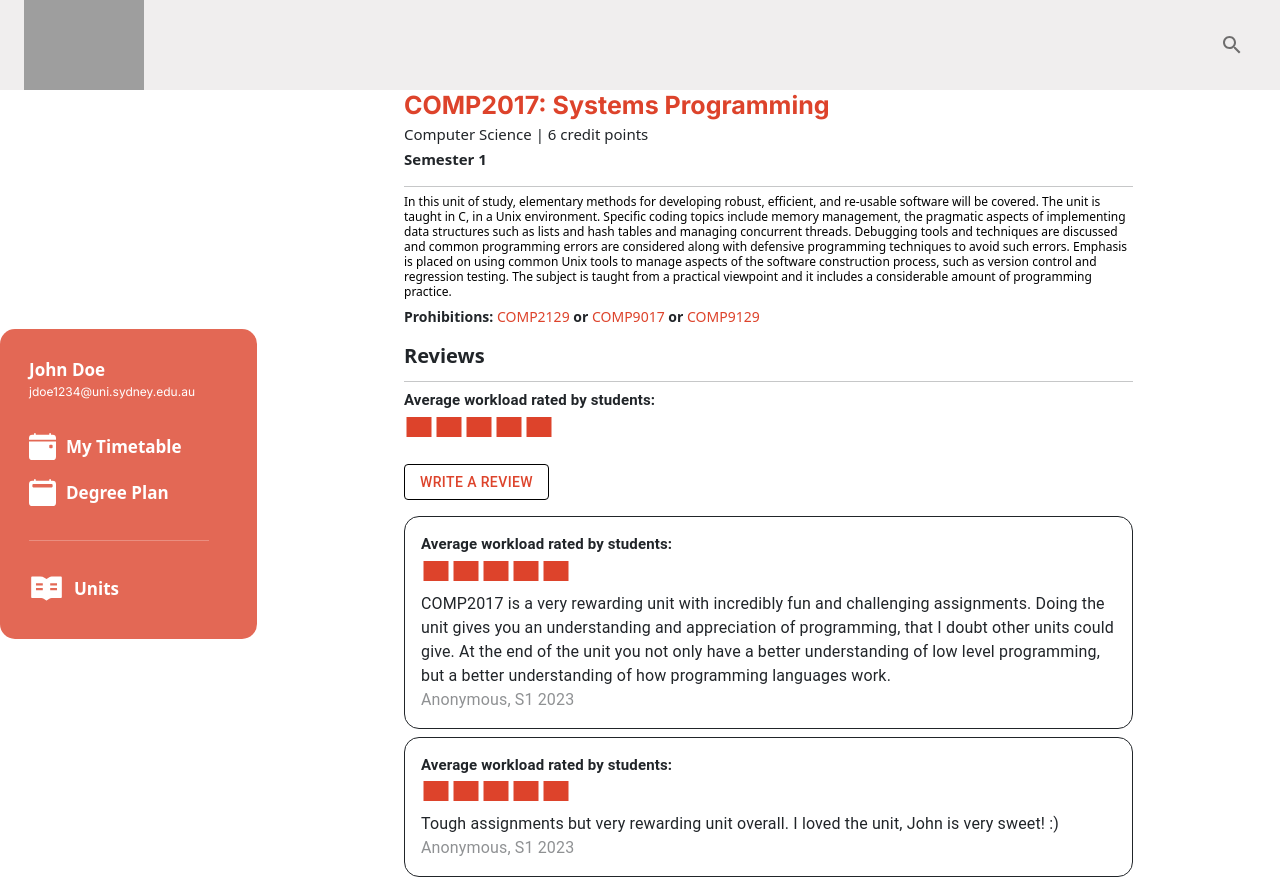
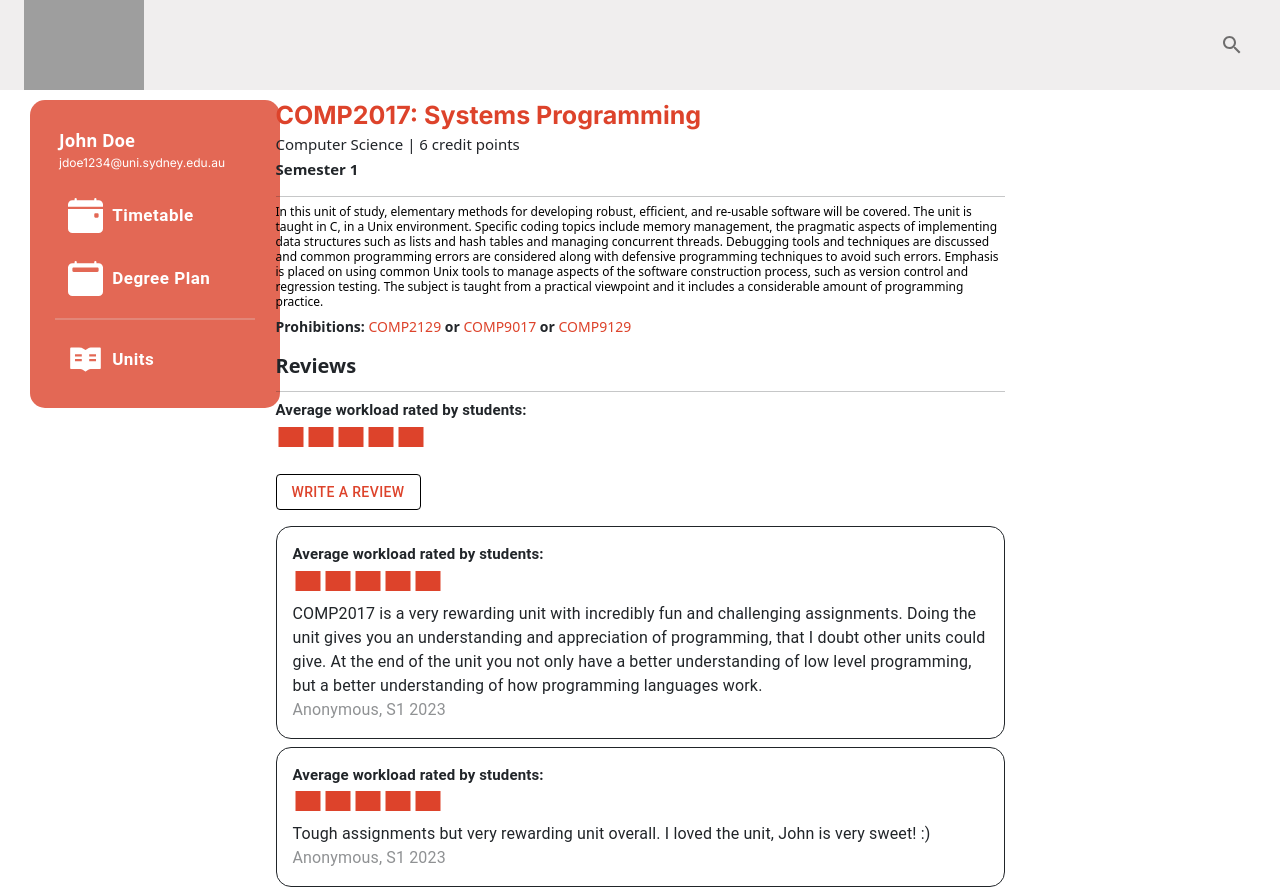
Before and after one commit to USYDUniTrack/front_end, a React (Create React App) app: page / in a window 1280 px wide. Built offline with nearby package versions, Linux system fonts and the light colour scheme; grey boxes are pictures that could not be loaded.

Commit message:
Added buttons for nav bar + fixed spacings

```diff
--- a/src/App.css
+++ b/src/App.css
@@ -95,16 +95,12 @@ body {
 
 /* NavigationBar css start */
 .NavigationBarWrapper {
-  width: 257px;
-  height: auto;
-  float: left;
   border-radius: 15px;
   background: rgba(221, 67, 43, 0.80);
   padding: 25px;
-  display: flex;
-  justify-content: center;
-  align-items: flex-start;
-  flex-direction: column;
+  position: absolute;
+  top: 100px;
+  left: 30px;
 }
 
 .NavigationBarDetails {
@@ -139,37 +135,6 @@ body {
   line-height: normal;
 }
 
-.NavigationBarMenuItems {
-  padding: 4px;
-  color: #FFF;
-  font-size: 17px;
-  font-style: normal;
-  font-weight: 600;
-  line-height: normal;
-  width: 100%;
-  text-align: left;
-  gap: 3px;
-  flex-direction: column;
-  display: flex;
-}
-
-.NavigationBarMenu {
-  float: left;
-  width: 100%;
-  display: flex;
-  justify-content: flex-start;
-  align-items: center;
-  flex-direction: row;
-}
-
-.NavigationBarMenuContent {
-  color: #FFF;
-  font-size: 17px;
-  font-style: normal;
-  font-weight: 600;
-  line-height: normal;
-  padding: 10px;
-}
 .cardHrGap{
   margin: 23px 0px;
 }
@@ -191,7 +156,8 @@ body {
 
 .centerContentWrapper{
   max-width: 729px;
-  margin: 0 auto;
+  position: absolute;
+  top: 100px;
 }
 
 .Heading{
@@ -202,5 +168,5 @@ body {
 .MuiButton-outlined {
   border-color: black !important;
   color: #DD432B !important;
-  }
+}
 /* layout css end */
--- a/src/component/NavigationBar.js
+++ b/src/component/NavigationBar.js
@@ -1,5 +1,6 @@
 import React from "react";
 import { BsFillCalendarEventFill, BsFillCalendar2Fill } from 'react-icons/bs';
+import { Button, Divider, Stack } from '@mui/material';
 import { AiFillRead } from 'react-icons/ai';
 
 
@@ -10,33 +11,23 @@ const NavigationBar = () => {
                 <span className="name">John Doe</span>
                 <span className="email">jdoe1234@uni.sydney.edu.au</span>
             </div>
-            <div className="NavigationBarMenuItems">
                 <div className="NavigationBarMenu">
-                    <div className="NavigationBarMenuIcon">
-                        <BsFillCalendarEventFill size={27} />
-                    </div>
-                    <div className="NavigationBarMenuContent">
-                        My Timetable
-                    </div>
+                    <Stack spacing={2}>
+                        <Button sx={{fontSize: '17px', color: '#FFF', fontWeight: 600, textTransform: 'none', minWidth: '200px', justifyContent: 'left' }}>
+                            &nbsp;<BsFillCalendarEventFill size='35px'/>&nbsp;&nbsp;Timetable
+                        </Button>
+
+                        <Button sx={{fontSize: '17px', color: '#FFF', fontWeight: 600, textTransform: 'none', minWidth: '200px', justifyContent: 'left' }}>
+                            &nbsp;<BsFillCalendar2Fill size='35px'/>&nbsp;&nbsp;Degree Plan
+                        </Button>
+
+                        <Divider color='white' sx={{ borderBottomWidth: 2 }}/>
+
+                        <Button sx={{fontSize: '17px', color: '#FFF', fontWeight: 600, textTransform: 'none', minWidth: '200px', justifyContent: 'left' }}>
+                            &nbsp;<AiFillRead size='35px'/>&nbsp;&nbsp;Units
+                        </Button>
+                    </Stack>
                 </div>
-                <div className="NavigationBarMenu">
-                    <div className="NavigationBarMenuIcon">
-                        <BsFillCalendar2Fill size={27} />
-                    </div>
-                    <div className="NavigationBarMenuContent">
-                        Degree Plan
-                    </div>
-                </div>
-                <hr className="BottomBorderLine bgColorCardHr cardHrGap widthCardHR"/>
-                <div className="NavigationBarMenu">
-                    <div className="NavigationBarMenuIcon">
-                        <AiFillRead size={35} />
-                    </div>
-                    <div className="NavigationBarMenuContent">
-                        Units
-                    </div>
-                </div>
-            </div>
         </div>
     </>)
 }
--- a/src/component/Reviews.js
+++ b/src/component/Reviews.js
@@ -1,6 +1,5 @@
 import React from "react";
 import { Typography, Rating, Button, Stack, Box } from '@mui/material';
-// import { TextareaAutosize } from '@mui/base'
 import RectangleIcon from '@mui/icons-material/Rectangle';
 
 const Reviews = () => {
@@ -20,7 +19,7 @@ const Reviews = () => {
                     />
                     <p></p>
             </div>
-            <Button variant="outlined" color="primary">Write a review</Button>
+            <Button variant="outlined">Write a review</Button>
             <p></p>
             <Stack spacing={1}>
                 <Box component="span" sx={{ p: 2, border: 1, borderRadius: '15px' }}>
```
